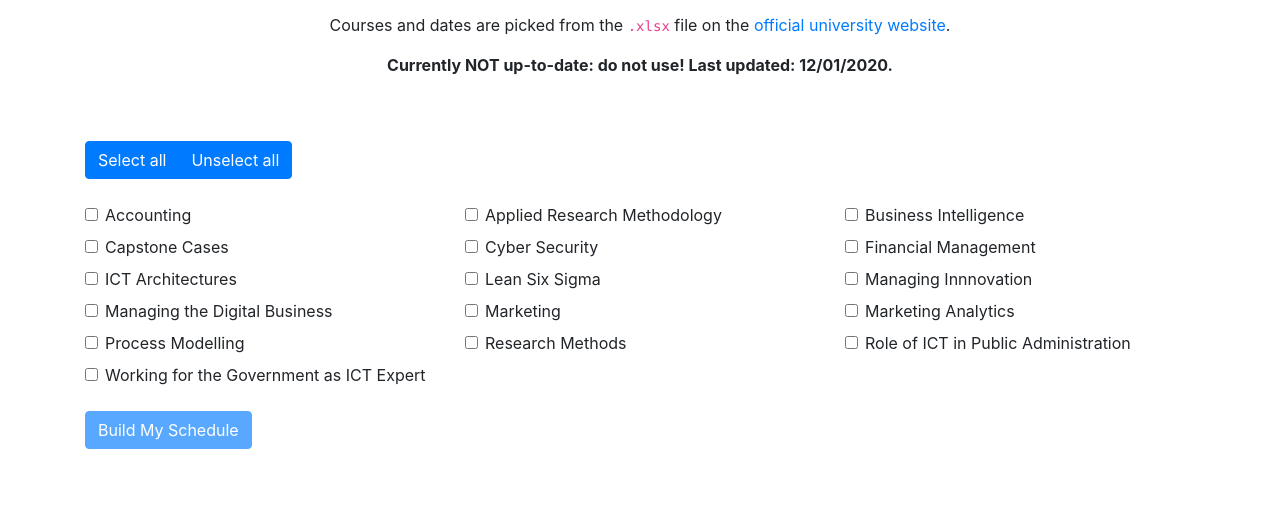
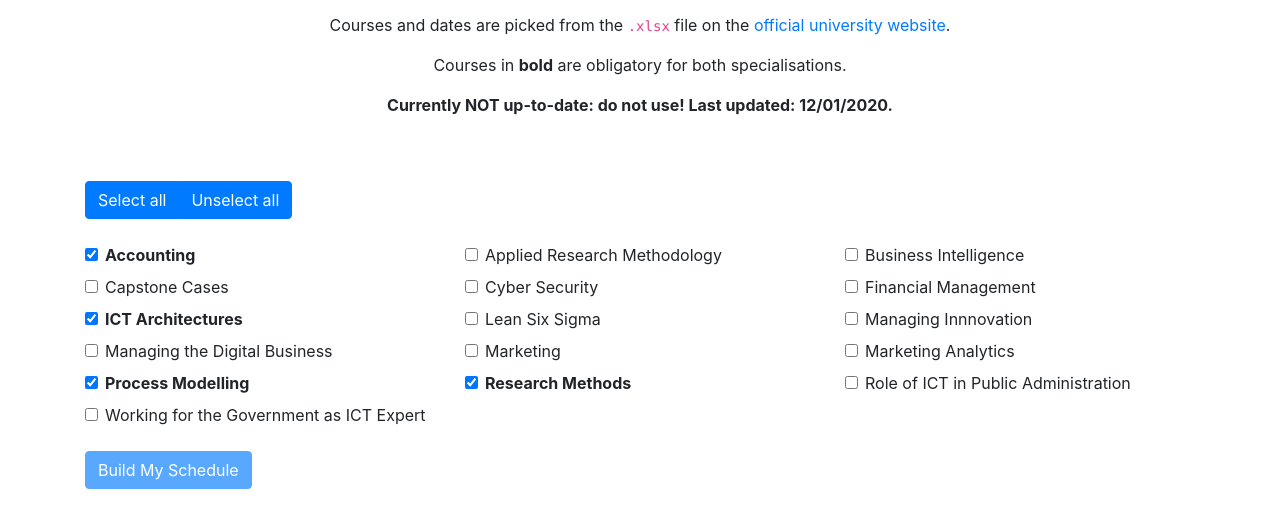
Before and after one commit to rblinde/schedule-builder, a website built with Parcel: page src/index.html in a window 1280 px wide. Shown: the part 187-714 px from the top of the page. Built offline with nearby package versions, Linux system fonts and the light colour scheme.

Commit message:
:sparkles: Added obligatory courses hint

```diff
--- a/src/index.html
+++ b/src/index.html
@@ -22,6 +22,7 @@
           Courses and dates are picked from the <code>.xlsx</code> file on the
           <a href="https://www.student.universiteitleiden.nl/en/study--studying/study/educational-information/schedules/science/ict-in-business-and-the-public-sector-msc?cf=science&cd=ict-in-business-and-the-public-sector-msc#tab-2" target="_blank">official university website</a>.
         </p>
+        <p>Courses in <strong>bold</strong> are obligatory for both specialisations.</p>
         <p class="font-weight-bold">Currently NOT up-to-date: do not use! Last updated: 12/01/2020.</p>
       </div>
     </div>
@@ -38,8 +39,8 @@
     <div class="row mt-2 mb-3">
       <div class="col-sm-6 col-lg-4">
         <div class="form-check pb-2">
-          <input class="form-check-input" type="checkbox" name="courses" value="4353ACC03" id="4353ACC03">
-          <label class="form-check-label" for="4353ACC03">Accounting</label>
+          <input class="form-check-input" type="checkbox" name="courses" value="4353ACC03" id="4353ACC03" checked>
+          <label class="form-check-label font-weight-bold" for="4353ACC03">Accounting</label>
         </div>
       </div>
 
@@ -80,8 +81,8 @@
 
       <div class="col-sm-6 col-lg-4">
         <div class="form-check pb-2">
-          <input class="form-check-input" type="checkbox" name="courses" value="4353ICTA6" id="4353ICTA6">
-          <label class="form-check-label" for="4353ICTA6">ICT Architectures</label>
+          <input class="form-check-input" type="checkbox" name="courses" value="4353ICTA6" id="4353ICTA6" checked>
+          <label class="form-check-label font-weight-bold" for="4353ICTA6">ICT Architectures</label>
         </div>
       </div>
 
@@ -122,15 +123,15 @@
 
       <div class="col-sm-6 col-lg-4">
         <div class="form-check pb-2">
-          <input class="form-check-input" type="checkbox" name="courses" value="4353PROMO" id="4353PROMO">
-          <label class="form-check-label" for="4353PROMO">Process Modelling</label>
+          <input class="form-check-input" type="checkbox" name="courses" value="4353PROMO" id="4353PROMO" checked>
+          <label class="form-check-label font-weight-bold" for="4353PROMO">Process Modelling</label>
         </div>
       </div>
 
       <div class="col-sm-6 col-lg-4">
         <div class="form-check pb-2">
-          <input class="form-check-input" type="checkbox" name="courses" value="4603BSRM5" id="4603BSRM5">
-          <label class="form-check-label" for="4603BSRM5">Research Methods</label>
+          <input class="form-check-input" type="checkbox" name="courses" value="4603BSRM5" id="4603BSRM5" checked>
+          <label class="form-check-label font-weight-bold" for="4603BSRM5">Research Methods</label>
         </div>
       </div>
 
```
